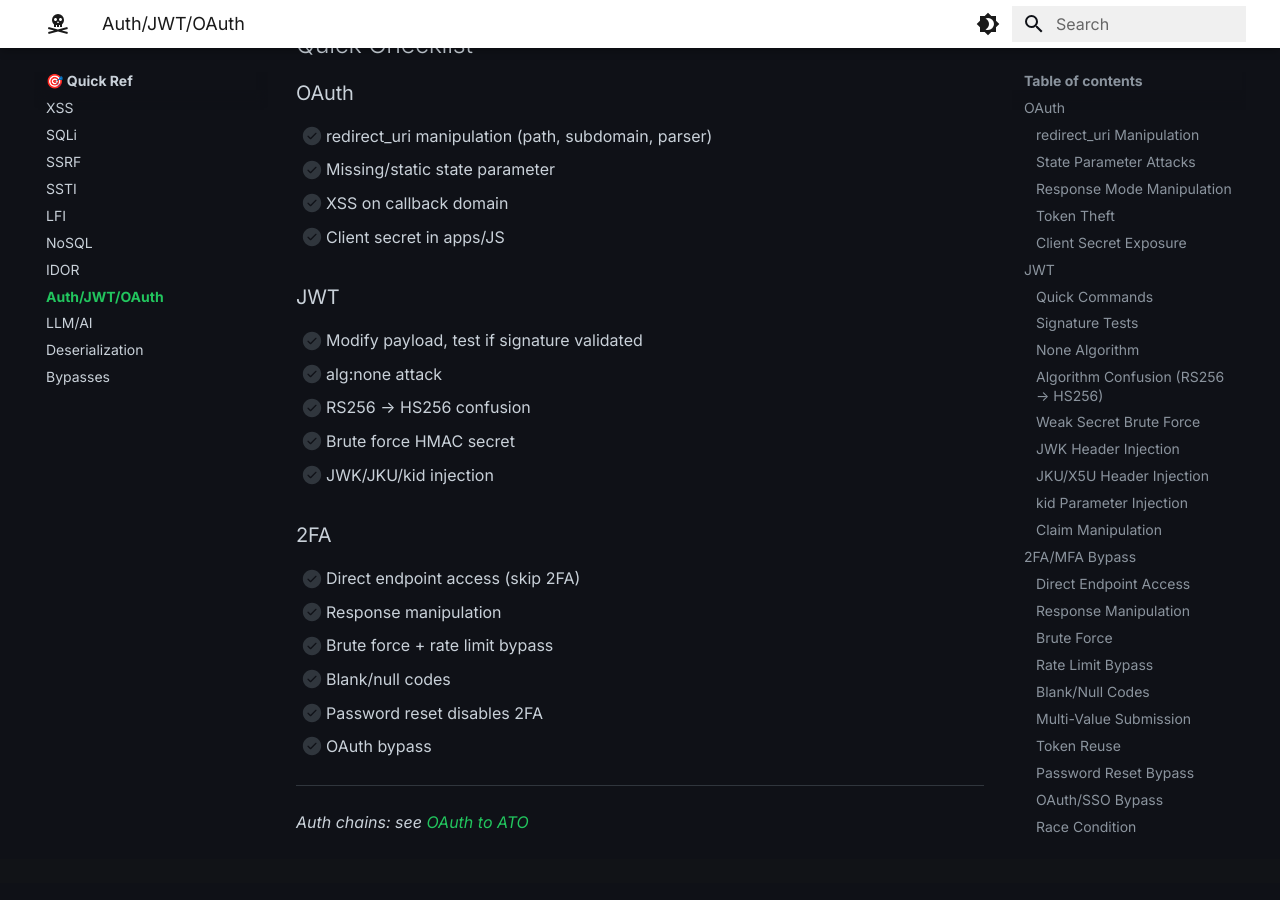
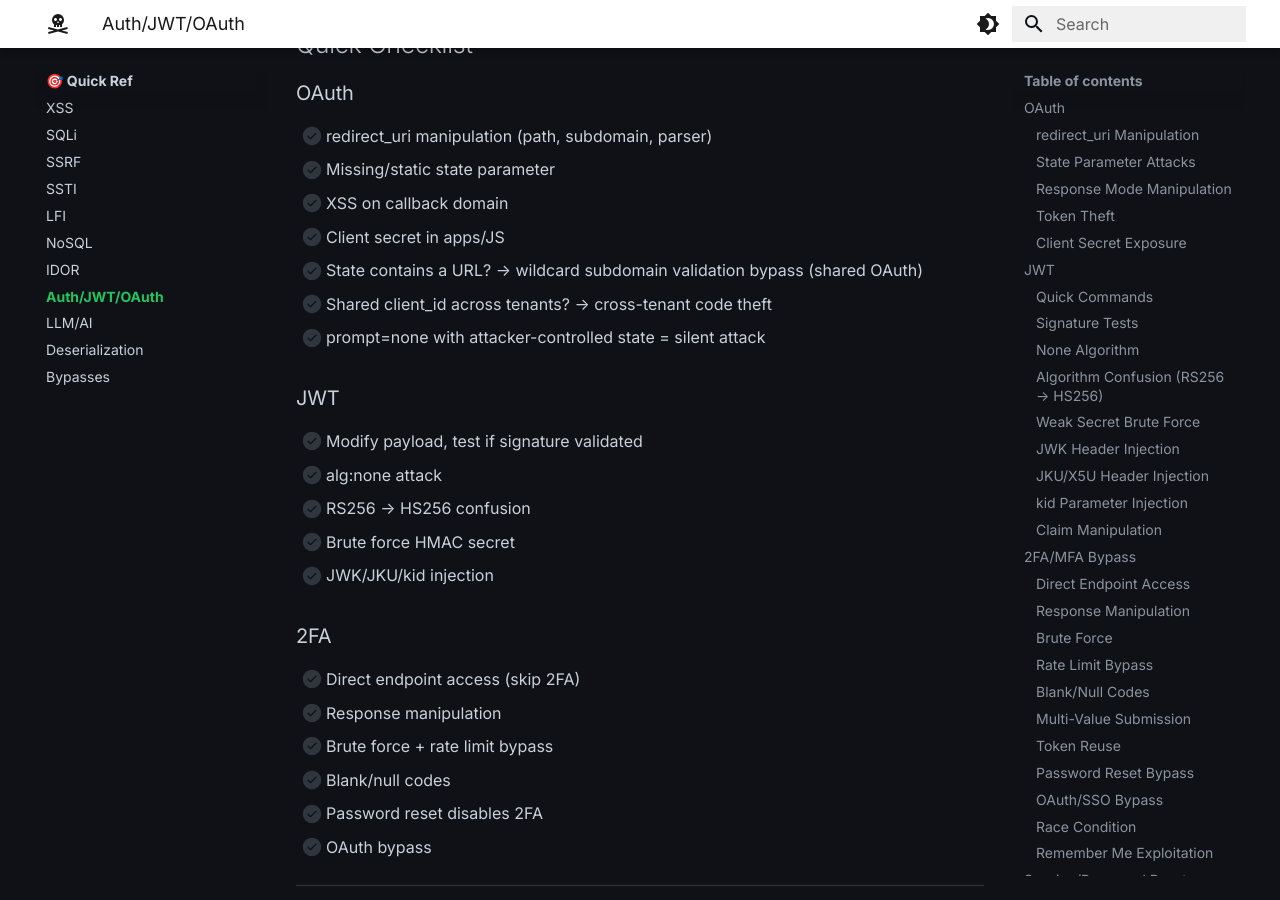
Before and after one commit to noobosaurus-r3x/hackus-codex, an MkDocs documentation site: the page built from docs/quick/auth.md, in a window 1280 px wide and 900 px high, scrolled down 7067 px. Built offline with MkDocs 1.6.1 and Material for MkDocs 9.7.7, drawn with Linux system fonts in a browser that asks for light colours.

Commit message:
fix: add wildcard OAuth state checks to quick/auth.md checklist

```diff
--- a/docs/quick/auth.md
+++ b/docs/quick/auth.md
@@ -354,6 +354,9 @@
 - [ ] Missing/static state parameter
 - [ ] XSS on callback domain
 - [ ] Client secret in apps/JS
+- [ ] State contains a URL? → wildcard subdomain validation bypass (shared OAuth)
+- [ ] Shared client_id across tenants? → cross-tenant code theft
+- [ ] prompt=none with attacker-controlled state = silent attack
 
 ### JWT
 - [ ] Modify payload, test if signature validated
```
